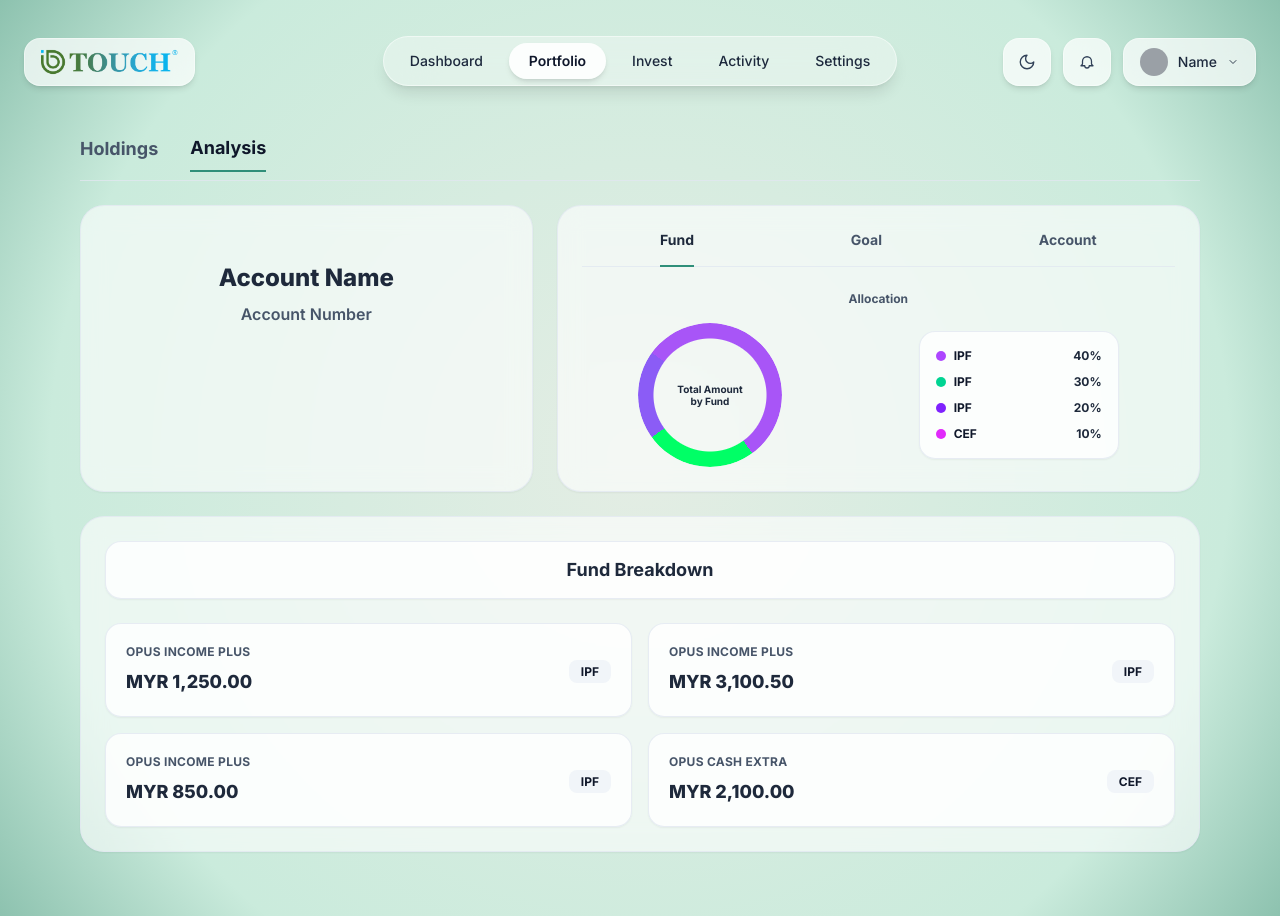
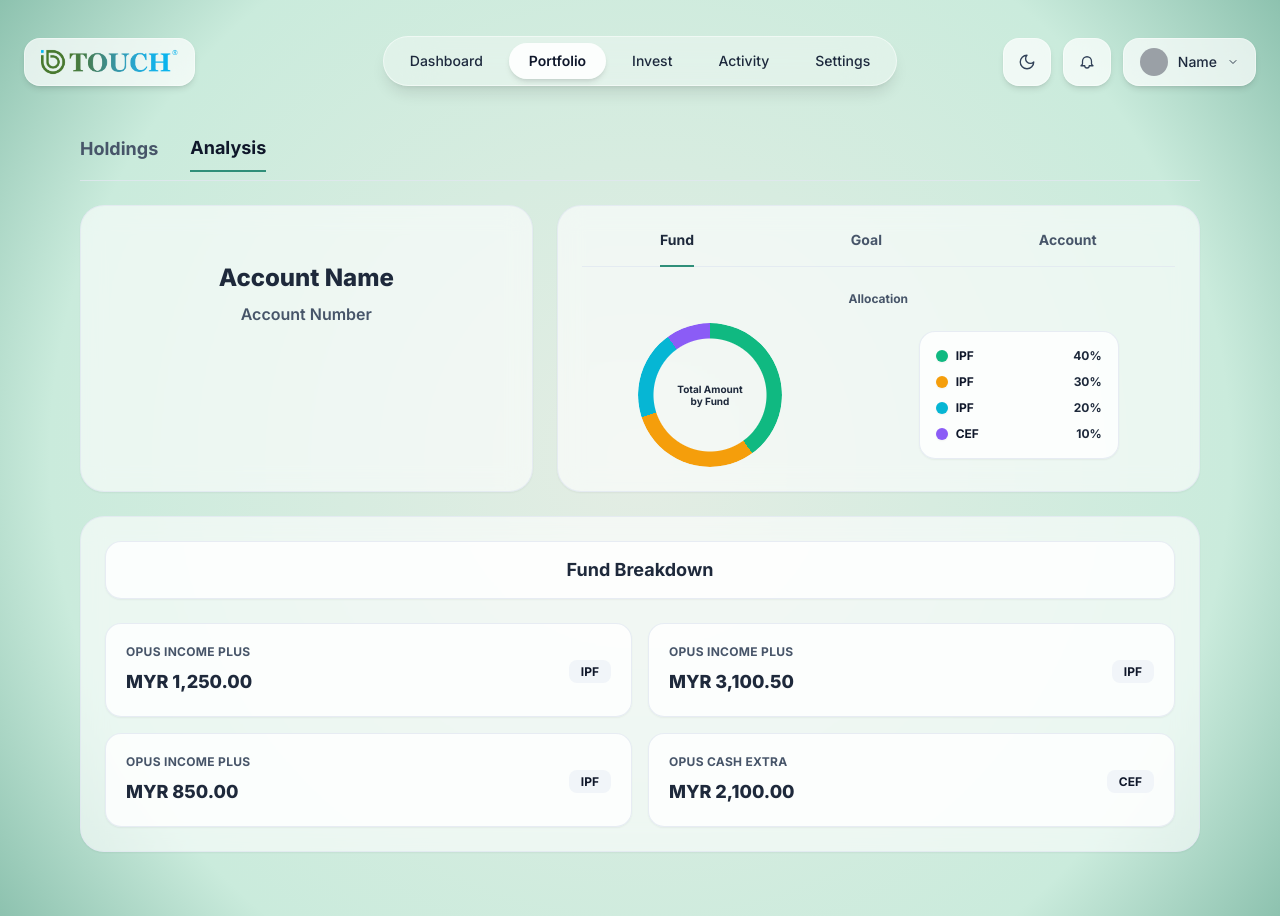
Before and after one commit to isabelledelc/isabelledelc.github.io, a React (Vite) app in the folder app/: page /opustouch/portfolio in a window 1280 px wide. Both pictures are taken after a click on the button "Analysis". Built offline with nearby package versions, Linux system fonts and the light colour scheme.

Commit message:
changed allocation chart color in analytics page

```diff
--- a/app/src/index.css
+++ b/app/src/index.css
@@ -28,6 +28,13 @@
   --bg-btn-secondary-hover: #cbd5e1;
   --color-chart-stroke: #0284c7;
   --color-chart-grid: #e2e8f0;
+
+  /* Chart Allocation Tokens (Light Mode - High Contrast) */
+  --chart-1: #10B981; /* Emerald Green */
+  --chart-2: #F59E0B; /* Warm Amber */
+  --chart-3: #06B6D4; /* Cyan */
+  --chart-4: #8B5CF6; /* Violet */
+  --chart-5: #EC4899; /* Bright Pink */
 }
 
 html.dark {
@@ -58,6 +65,13 @@ html.dark {
   --bg-btn-secondary-hover: rgba(255, 255, 255, 0.2);
   --color-chart-stroke: #38bdf8;
   --color-chart-grid: rgba(255, 255, 255, 0.15);
+
+  /* Chart Allocation Tokens (Dark Mode - Vibrant Contrast) */
+  --chart-1: #34D399; /* Mint Emerald */
+  --chart-2: #FBBF24; /* Golden Amber */
+  --chart-3: #38BDF8; /* Bright Sky Blue */
+  --chart-4: #A78BFA; /* Lavender */
+  --chart-5: #F472B6; /* Vibrant Pink */
 }
 
 @theme {
@@ -85,6 +99,13 @@ html.dark {
   --color-app-pill: var(--bg-pill);
   --color-app-btn-sec: var(--bg-btn-secondary);
   --color-app-btn-sec-hover: var(--bg-btn-secondary-hover);
+
+  /* Chart Theme Mappings */
+  --color-chart-1: var(--chart-1);
+  --color-chart-2: var(--chart-2);
+  --color-chart-3: var(--chart-3);
+  --color-chart-4: var(--chart-4);
+  --color-chart-5: var(--chart-5);
 }
 
 @custom-variant dark (&:where(.dark, .dark *));
--- a/app/src/pages/Portfolio/components/AllocationChart.tsx
+++ b/app/src/pages/Portfolio/components/AllocationChart.tsx
@@ -5,7 +5,7 @@ export interface BreakdownItem {
   name: string;
   code: string;
   value: string;
-  percentage: string;
+  percentage: string; // e.g. "40%"
 }
 
 interface AllocationChartProps {
@@ -14,15 +14,42 @@ interface AllocationChartProps {
   onFilterChange: (filter: AnalysisFilter) => void;
 }
 
+// Tokenized CSS color variables for chart items
+const CHART_COLOR_TOKENS = [
+  "var(--chart-1)",
+  "var(--chart-2)",
+  "var(--chart-3)",
+  "var(--chart-4)",
+  "var(--chart-5)",
+];
+
 export default function AllocationChart({
   analysisFilter,
   breakdownData,
   onFilterChange,
 }: AllocationChartProps) {
   const filters: AnalysisFilter[] = ["Fund", "Goal", "Account"];
+  const currentData = breakdownData[analysisFilter] || [];
+
+  // Generate dynamic conic-gradient CSS string based on data percentages and tokenized colors
+  let cumulativePercentage = 0;
+  const gradientStops = currentData.map((item, idx) => {
+    const rawVal = parseFloat(item.percentage.replace("%", "")) || 0;
+    const startPercentage = cumulativePercentage;
+    cumulativePercentage += rawVal;
+    const colorToken = CHART_COLOR_TOKENS[idx % CHART_COLOR_TOKENS.length];
+
+    return `${colorToken} ${startPercentage}% ${cumulativePercentage}%`;
+  });
+
+  const conicGradientStyle =
+    gradientStops.length > 0
+      ? `conic-gradient(${gradientStops.join(", ")})`
+      : "conic-gradient(var(--border-app) 0% 100%)";
 
   return (
     <div className="space-y-4 rounded-3xl bg-[var(--bg-container)] p-6 shadow-xs backdrop-blur-md border border-[var(--border-app)]">
+      {/* Filter Tabs */}
       <div className="flex justify-around border-b border-[var(--border-app)] pb-3 text-sm font-bold">
         {filters.map((filter) => (
           <button
@@ -45,17 +72,17 @@ export default function AllocationChart({
         <div className="flex flex-col items-center justify-around gap-6 sm:flex-row">
           {/* Ring Container */}
           <div className="relative flex h-36 w-36 items-center justify-center">
-
-            {/* 1. Masked Donut Ring (Cuts out the center completely so nothing bleeds through) */}
+            {/* Masked Donut Ring with Tokenized Conic Gradient */}
             <div
-              className="absolute inset-0 rounded-full bg-[conic-gradient(#A855F7_0%_40%,#00FF66_40%_65%,#8B5CF6_65%_85%,#A855F7_85%_100%)] shadow-sm"
+              className="absolute inset-0 rounded-full shadow-sm transition-all duration-300"
               style={{
-                WebkitMaskImage: 'radial-gradient(circle, transparent 55%, black 56%)',
-                maskImage: 'radial-gradient(circle, transparent 55%, black 56%)'
+                background: conicGradientStyle,
+                WebkitMaskImage: "radial-gradient(circle, transparent 55%, black 56%)",
+                maskImage: "radial-gradient(circle, transparent 55%, black 56%)",
               }}
             />
 
-            {/* 2. Text Overlay Sitting Cleanly in the Hole */}
+            {/* Inner Ring Overlay Text */}
             <div className="relative z-10 text-center px-2">
               <span className="text-[10px] font-bold leading-tight text-[var(--text-heading)] block">
                 Total Amount
@@ -63,16 +90,19 @@ export default function AllocationChart({
                 by {analysisFilter}
               </span>
             </div>
-
           </div>
 
+          {/* Legend Items */}
           <div className="w-full min-w-[200px] space-y-2.5 rounded-2xl border border-[var(--border-app)] bg-[var(--bg-card)] p-4 shadow-xs sm:w-auto">
-            {breakdownData[analysisFilter].map((item, idx) => {
-              const colors = ["bg-purple-500", "bg-emerald-400", "bg-violet-600", "bg-fuchsia-500"];
+            {currentData.map((item, idx) => {
+              const colorToken = CHART_COLOR_TOKENS[idx % CHART_COLOR_TOKENS.length];
               return (
                 <div key={item.id} className="flex items-center justify-between gap-6 text-xs font-bold">
                   <div className="flex items-center gap-2">
-                    <span className={`h-2.5 w-2.5 rounded-full ${colors[idx % colors.length]}`} />
+                    <span
+                      className="h-3 w-3 rounded-full shrink-0 shadow-xs"
+                      style={{ backgroundColor: colorToken }}
+                    />
                     <span className="text-[var(--text-main)]">{item.code}</span>
                   </div>
                   <span className="text-[var(--text-heading)]">{item.percentage}</span>
```
